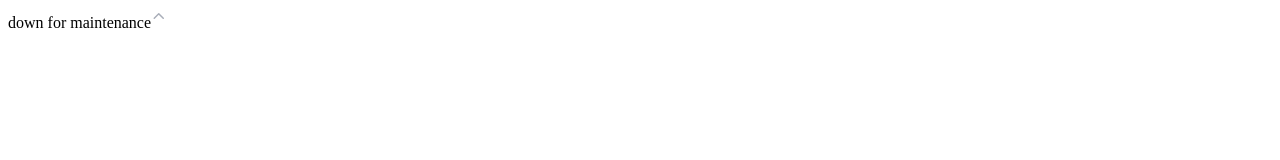
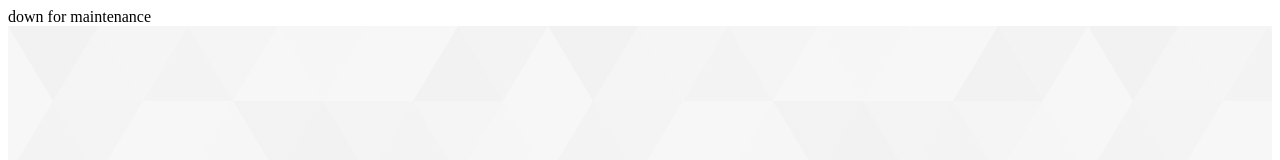
Before and after one commit to vinu-codes/portfolio, a React (Create React App) app: page / in a window 1280 px wide. Shown: the top 160 px of the page. Built offline with nearby package versions, Linux system fonts and the light colour scheme.

Commit message:
add Hero

```diff
--- a/src/App.js
+++ b/src/App.js
@@ -1,11 +1,11 @@
 import React from 'react'
-import { Icon } from '@common/Icon'
+import LandingPage from '@pages/Landing'
 
 const App = () => {
   return (
     <div className="App">
       down for maintenance
-      <Icon name="ARROW" />
+      <LandingPage />
     </div>
   )
 }
--- /dev/null
+++ b/src/components/Hero/Hero.js
@@ -0,0 +1,24 @@
+import React from 'react'
+import styled from 'styled-components'
+import image from './assets/bg.svg'
+
+const SectionContainer = styled.div`
+  color: #fff;
+  background: linear-gradient(
+      to right,
+      rgba(245, 245, 245, 0.8),
+      rgba(245, 245, 245, 0.8)
+    ),
+    url(${(props) => props.imgSrc});
+  background-position: center;
+  height: 700px;
+  min-height: 700px;
+  max-height: 120rem;
+  position: relative;
+`
+
+const Hero = ({ children }) => {
+  return <SectionContainer imgSrc={image}>{children}</SectionContainer>
+}
+
+export { Hero }
--- /dev/null
+++ b/src/components/Hero/index.js
@@ -0,0 +1 @@
+export * from './Hero'
--- /dev/null
+++ b/src/pages/Landing/Landing.js
@@ -0,0 +1,8 @@
+import React from 'react'
+import { Hero } from '@components/Hero'
+
+const LandingPage = () => {
+  return <Hero />
+}
+
+export default LandingPage
--- /dev/null
+++ b/src/pages/Landing/index.js
@@ -0,0 +1 @@
+export { default } from './Landing'
```
Also changed, not shown: src/components/Hero/assets/bg.svg (added).
